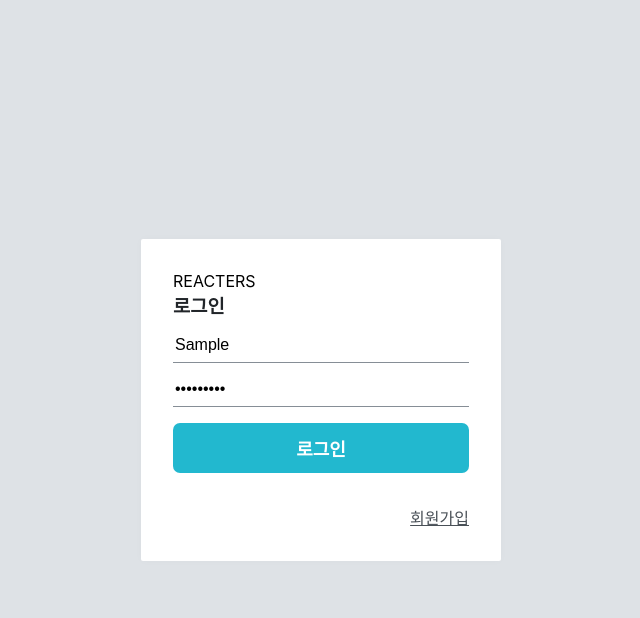
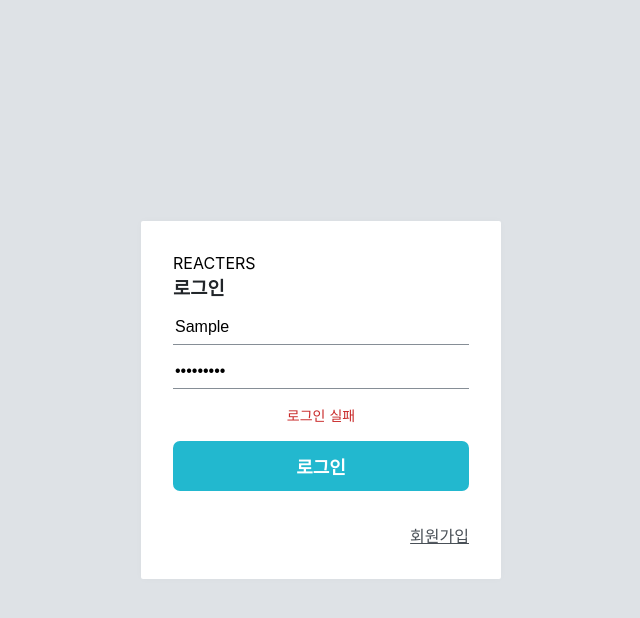
Before and after one commit to Lee-eunjoo-love/blog-frontend, a React (Create React App) app: page /login in a window 1280 px wide. Both pictures are taken after typing "Sample", "Sample123" into the empty fields and a click on the button "로그인". Shown: the top 618 px of the page, without its empty margins (319-959 px from the left). Built offline with nearby package versions, Linux system fonts and the light colour scheme; no server answers.

Commit message:
[API] 회원가입 및 로그인 오류 메시지 표시

```diff
--- a/src/components/auth/AuthForm.js
+++ b/src/components/auth/AuthForm.js
@@ -52,7 +52,14 @@
   register: '회원가입',
 };
 
-const AuthForm = ({ type, form, onChange, onSubmit }) => {
+const ErrorMessage = styled.div`
+  color: ${palette.red[9]};
+  text-align: center;
+  font-size: 0.875rem;
+  margin-top: 1rem;
+`;
+
+const AuthForm = ({ type, form, onChange, onSubmit, error }) => {
   const text = textMap[type];
   return (
     <AuthFormBlock>
@@ -83,6 +90,7 @@
             value={form.passwordConfirm}
           />
         )}
+        {error && <ErrorMessage>{error}</ErrorMessage>}
         <ButtonWithMarginTop cyan fullWidth>
           {text}
         </ButtonWithMarginTop>
--- a/src/containers/auth/LoginForm.js
+++ b/src/containers/auth/LoginForm.js
@@ -1,4 +1,4 @@
-import { useEffect } from 'react';
+import { useEffect, useState } from 'react';
 import { useDispatch, useSelector } from 'react-redux';
 import { changeField, initializeForm, login } from '../../modules/auth';
 import AuthForm from '../../components/auth/AuthForm';
@@ -6,6 +6,7 @@
 import { useNavigate } from 'react-router-dom';
 
 const LoginForm = () => {
+  const [error, setError] = useState(null);
   const navigate = useNavigate();
   const dispatch = useDispatch();
   const { form, auth, authError, user } = useSelector(({ auth, user }) => ({
@@ -49,6 +50,7 @@
     if (authError) {
       console.log('오류 발생');
       console.log(authError);
+      setError('로그인 실패');
       return;
     }
 
@@ -71,6 +73,7 @@
       form={form}
       onChange={onChange}
       onSubmit={onSubmit}
+      error={error}
     />
   );
 };
--- a/src/containers/auth/RegisterForm.js
+++ b/src/containers/auth/RegisterForm.js
@@ -1,10 +1,11 @@
-import { useEffect } from 'react';
+import { useEffect, useState } from 'react';
 import { useDispatch, useSelector } from 'react-redux';
 import { changeField, initializeForm, register } from '../../modules/auth';
 import AuthForm from '../../components/auth/AuthForm';
 import { check } from '../../modules/user';
 
 const RegisterForm = () => {
+  const [error, setError] = useState(null);
   const dispatch = useDispatch();
   const { form, auth, authError, user } = useSelector(({ auth, user }) => ({
     form: auth.register,
@@ -29,8 +30,16 @@
   const onSubmit = (e) => {
     e.preventDefault();
     const { username, password, passwordConfirm } = form;
-    if (!password || password !== passwordConfirm) {
-      alert('비밀번호(확인)을 비밀번호와 일치하게 등록해주세요.');
+    if ([username, password, passwordConfirm].includes('')) {
+      setError('항목을 모두 입력해주세요.');
+      return;
+    }
+    if (password !== passwordConfirm) {
+      setError('비밀번호가 일치하지 않습니다.');
+      dispatch(changeField({ form: 'register', key: 'password', value: '' }));
+      dispatch(
+        changeField({ form: 'register', key: 'passwordConfirm', value: '' }),
+      );
       return;
     }
 
@@ -46,7 +55,12 @@
   useEffect(() => {
     if (authError) {
       console.log('오류 발생');
-      console.log(authError);
+      if (authError.response.status === 409) {
+        setError('이미 존재하는 계정입니다.');
+        return;
+      }
+
+      setError('회원가입 실패');
       return;
     }
 
@@ -71,6 +85,7 @@
       form={form}
       onChange={onChange}
       onSubmit={onSubmit}
+      error={error}
     />
   );
 };
```
